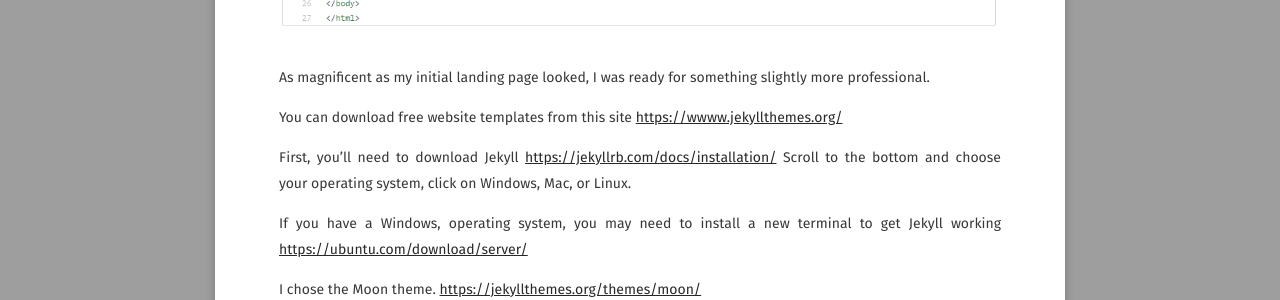
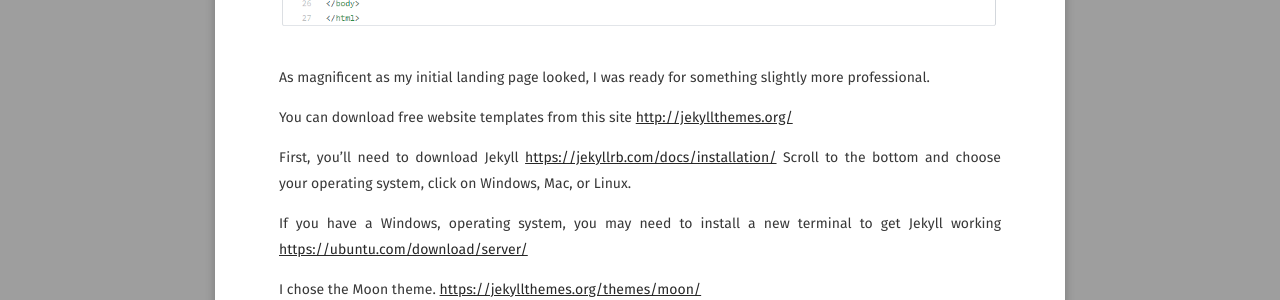
Before and after one commit to sarahschirduan/sarahschirduan.github.io, a Jekyll site: the page built from _posts/2019-05-24-create-your-own-website.md, in a window 1280 px wide and 900 px high, scrolled down 2647 px. Shown: the part 151-451 px from the top of the window. Built offline with Jekyll 4.4.1, drawn with Linux system fonts in a browser that asks for light colours; some web fonts are replaced; some of the changed lines change nothing that is shown.

Commit message:
Update 2019-05-24-create-your-own-website.md

```diff
--- a/_posts/2019-05-24-create-your-own-website.md
+++ b/_posts/2019-05-24-create-your-own-website.md
@@ -53,7 +53,7 @@
 
 As magnificent as my initial landing page looked, I was ready for something slightly more professional.
 
-You can download free website templates from this site <a href="https://www.jekyllthemes.org/"> https://wwww.jekyllthemes.org/</a>
+You can download free website templates from this site <a href="http://jekyllthemes.org/"> http://jekyllthemes.org/</a>
 
 First, you’ll need to download Jekyll <a href="https://jekyllrb.com/docs/installation/"> https://jekyllrb.com/docs/installation/</a> Scroll to the bottom and choose your operating system, click on Windows, Mac, or Linux.
 
```
